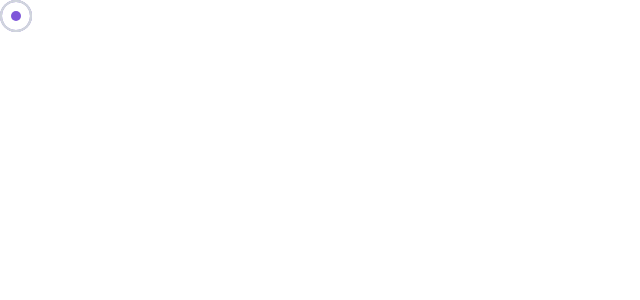
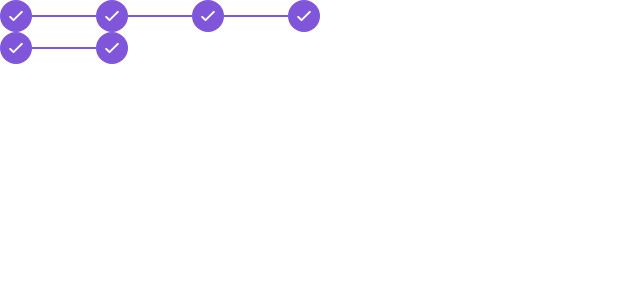
Before and after one commit to templario01/subscriptions-cms, a React (Create React App) app: page / in a window 1280 px wide. Shown: the top 300 px of the page, without its empty margins (0-640 px from the left). Built offline with nearby package versions, Linux system fonts and the light colour scheme.

Commit message:
feature: add multistep components

```diff
--- a/src/App.tsx
+++ b/src/App.tsx
@@ -1,13 +1,12 @@
 import React from 'react'
 import './App.css'
-import { StepCheckIcon } from './components/ui/multistep-bar/StepCheckIcon'
-import { StepBar } from './components/ui/multistep-bar/StepBar'
-import { MultistepBar } from './components/ui/multistep-bar/MultistepBar'
+import { MultistepBar } from './components/ui/multistep-bar/MultistepProgressBar'
 
 function App() {
   return (
     <div className="App">
-      <MultistepBar steps={2} />
+      <MultistepBar size={'large'} phase={'100%'} />
+      <MultistepBar size={'small'} phase={'100%'} />
     </div>
   )
 }
--- /dev/null
+++ b/src/components/ui/form/CreateAdminAccountForm.tsx
@@ -0,0 +1,7 @@
+import React from 'react'
+
+export const CreateAdminAccountForm = () => {
+  return (
+    <div>CreateAdminAccountForm</div>
+  )
+}
--- a/src/components/ui/multistep-bar/MultistepBar.tsx
+++ /dev/null
@@ -1,38 +0,0 @@
-import React, { Fragment } from 'react'
-
-interface MultistepBarProps {
-  steps: 'two' | 'four'
-}
-
-export const MultistepBar: React.FC<any> = ({ steps }) => {
-  const stepBlock =
-    steps === 'two' ? (
-      <Fragment>
-        <div className="h-multistep bg-ui-gray-300"></div>
-        <svg width="32" height="32" viewBox="0 0 32 32" fill="none" xmlns="http://www.w3.org/2000/svg">
-          <circle cx="16" cy="16" r="15" stroke="#D0D5DD" strokeWidth="2" />
-        </svg>
-      </Fragment>
-    ) : (
-      <Fragment>
-        <div className="h-multistep bg-ui-gray-300"></div>
-        <svg width="32" height="32" viewBox="0 0 32 32" fill="none" xmlns="http://www.w3.org/2000/svg">
-          <circle cx="16" cy="16" r="15" stroke="#D0D5DD" strokeWidth="2" />
-        </svg>
-        <div className="h-multistep bg-ui-gray-300"></div>
-        <svg width="32" height="32" viewBox="0 0 32 32" fill="none" xmlns="http://www.w3.org/2000/svg">
-          <circle cx="16" cy="16" r="15" stroke="#D0D5DD" strokeWidth="2" />
-        </svg>
-      </Fragment>
-    )
-
-  return (
-    <div className="flex flex-col w-full">
-      <svg width="32" height="32" viewBox="0 0 32 32" fill="none" xmlns="http://www.w3.org/2000/svg">
-        <circle cx="16" cy="16" r="15" stroke="#7F56D9" strokeWidth="2" />
-        <circle cx="16" cy="16" r="5" fill="#7F56D9" />
-        {stepBlock}
-      </svg>
-    </div>
-  )
-}
--- /dev/null
+++ b/src/components/ui/multistep-bar/MultistepProgressBar.tsx
@@ -0,0 +1,20 @@
+import React from 'react'
+import { LargeMultistep } from './variants/LargeMultistep'
+import { SmallMultistep } from './variants/SmallMultistep'
+
+interface MultistepBarProps {
+  size: 'small' | 'large'
+  phase: '20%' | '40%' | '60%' | '80%' | '100%'
+}
+
+export const MultistepBar: React.FC<MultistepBarProps> = ({ size, phase }) => {
+  return (
+    <div className="flex flex-row w-full items-center">
+      {size === 'small' ? (
+        <SmallMultistep phase={phase}></SmallMultistep>
+      ) : (
+        <LargeMultistep phase={phase}></LargeMultistep>
+      )}
+    </div>
+  )
+}
--- a/src/components/ui/multistep-bar/StepBar.tsx
+++ /dev/null
@@ -1,9 +0,0 @@
-import React from 'react'
-
-interface StepBarProps {
-  status: 'active' | 'disabled'
-}
-
-export const StepBar: React.FC<StepBarProps> = ({ status }) => {
-  return <div className={`${status === 'active' ? 'bg-ui-primary-600' : 'bg-ui-gray-300'} w-100 h-multistep`}></div>
-}
--- /dev/null
+++ b/src/components/ui/multistep-bar/molecules/MultistepBar.tsx
@@ -0,0 +1,9 @@
+import React from 'react'
+
+interface MultistepBarProps {
+  status: 'active' | 'disabled'
+}
+
+export const MultistepBar: React.FC<MultistepBarProps> = ({ status }) => {
+  return <div className={`${status === 'active' ? 'bg-ui-primary-600' : 'bg-ui-gray-300'} sm:w-16 h-multistep`}></div>
+}
--- a/src/components/ui/multistep-bar/StepCheckIcon.tsx
+++ b/src/components/ui/multistep-bar/molecules/MultistepIcon.tsx
@@ -1,10 +1,10 @@
-import React, { Fragment } from 'react'
+import React from 'react'
 
-interface StepCheckIconProps {
+interface MultistepIconProps {
   status: 'active' | 'done' | 'disabled'
 }
 
-export const StepCheckIcon: React.FC<StepCheckIconProps> = ({ status }) => {
+export const MultistepIcon: React.FC<MultistepIconProps> = ({ status }) => {
   const icon = () => {
     switch (status) {
       case 'active':
--- /dev/null
+++ b/src/components/ui/multistep-bar/variants/LargeMultistep.tsx
@@ -0,0 +1,75 @@
+import React, { Fragment } from 'react'
+import { MultistepBar } from '../molecules/MultistepBar'
+import { MultistepIcon } from '../molecules/MultistepIcon'
+
+interface LargeMultistepProps {
+  phase: '20%' | '40%' | '60%' | '80%' | '100%'
+}
+
+export const LargeMultistep: React.FC<LargeMultistepProps> = ({ phase }) => {
+  const fourBlocks = () => {
+    switch (phase) {
+      case '20%':
+        return (
+          <Fragment>
+            <MultistepIcon status={'active'} />
+            <MultistepBar status="disabled" />
+            <MultistepIcon status={'disabled'} />
+            <MultistepBar status="disabled" />
+            <MultistepIcon status={'disabled'} />
+            <MultistepBar status="disabled" />
+            <MultistepIcon status={'disabled'} />
+          </Fragment>
+        )
+      case '40%':
+        return (
+          <Fragment>
+            <MultistepIcon status={'done'} />
+            <MultistepBar status="active" />
+            <MultistepIcon status={'active'} />
+            <MultistepBar status="disabled" />
+            <MultistepIcon status={'disabled'} />
+            <MultistepBar status="disabled" />
+            <MultistepIcon status={'disabled'} />
+          </Fragment>
+        )
+      case '60%':
+        return (
+          <Fragment>
+            <MultistepIcon status={'done'} />
+            <MultistepBar status="active" />
+            <MultistepIcon status={'done'} />
+            <MultistepBar status="active" />
+            <MultistepIcon status={'active'} />
+            <MultistepBar status="disabled" />
+            <MultistepIcon status={'disabled'} />
+          </Fragment>
+        )
+      case '80%':
+        return (
+          <Fragment>
+            <MultistepIcon status={'done'} />
+            <MultistepBar status="active" />
+            <MultistepIcon status={'done'} />
+            <MultistepBar status="active" />
+            <MultistepIcon status={'done'} />
+            <MultistepBar status="active" />
+            <MultistepIcon status={'active'} />
+          </Fragment>
+        )
+      case '100%':
+        return (
+          <Fragment>
+            <MultistepIcon status={'done'} />
+            <MultistepBar status="active" />
+            <MultistepIcon status={'done'} />
+            <MultistepBar status="active" />
+            <MultistepIcon status={'done'} />
+            <MultistepBar status="active" />
+            <MultistepIcon status={'done'} />
+          </Fragment>
+        )
+    }
+  }
+  return fourBlocks()
+}
--- /dev/null
+++ b/src/components/ui/multistep-bar/variants/SmallMultistep.tsx
@@ -0,0 +1,40 @@
+import React, { Fragment } from 'react'
+import { MultistepBar } from '../molecules/MultistepBar'
+import { MultistepIcon } from '../molecules/MultistepIcon'
+
+interface SmallMultistepProps {
+  phase: '20%' | '40%' | '60%' | '80%' | '100%'
+}
+
+export const SmallMultistep: React.FC<SmallMultistepProps> = ({ phase }) => {
+  const twoBlocks = () => {
+    switch (phase) {
+      case '20%':
+        return (
+          <Fragment>
+            <MultistepIcon status={'active'} />
+            <MultistepBar status="disabled" />
+            <MultistepIcon status={'disabled'} />
+          </Fragment>
+        )
+      case '60%':
+        return (
+          <Fragment>
+            <MultistepIcon status={'done'} />
+            <MultistepBar status="active" />
+            <MultistepIcon status={'active'} />
+          </Fragment>
+        )
+      case '100%':
+        return (
+          <Fragment>
+            <MultistepIcon status={'done'} />
+            <MultistepBar status="active" />
+            <MultistepIcon status={'done'} />
+          </Fragment>
+        )
+    }
+  }
+
+  return <Fragment>{twoBlocks()}</Fragment>
+}
```
Also changed, not shown: src/components/ui/form/molecules/input.tsx (added).
